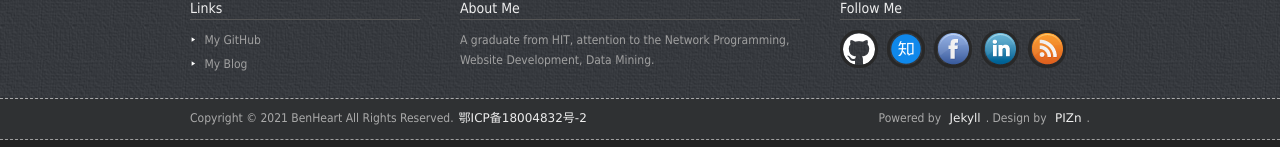
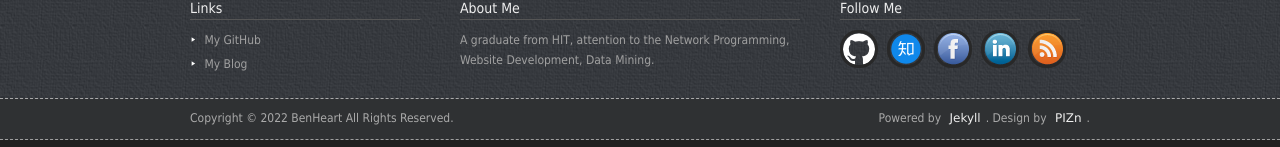
Before and after one commit to benheart/benheart.github.io, a Jekyll site: the page built from index.html, in a window 1280 px wide. Shown: the part 1088-1235 px from the top of the page. Built offline with Jekyll 4.4.1, drawn with Linux system fonts in a browser that asks for light colours; the list of posts is cut into pages by our own code.

Commit message:
Update foot.html

```diff
--- a/_includes/foot.html
+++ b/_includes/foot.html
@@ -26,8 +26,7 @@
 	</div>
 	<div class="foot-btn">
 		<div class="foot-btn-det">
-			<p class="copyright">Copyright © 2021 BenHeart All Rights Reserved.</p>
-			<p class="copyright"><a href="https://beian.miit.gov.cn" target="_blank">鄂ICP备18004832号-2</a></p>
+			<p class="copyright">Copyright © 2022 BenHeart All Rights Reserved.</p>
 			<p class="author">Powered by <a href="http://www.jekyllrb.com" target="_blank">Jekyll</a>. Design by <a href="https://github.com/pizn/blogTheme/tree/master/BlackCubeTheme" target="_blank">PIZn</a>.</p>
 		</div>
 	</div>
```
